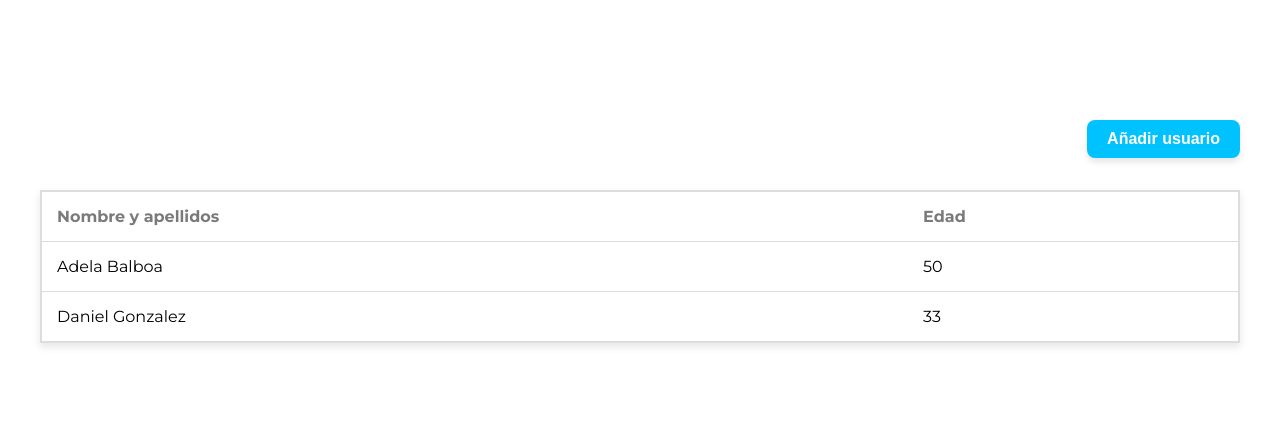
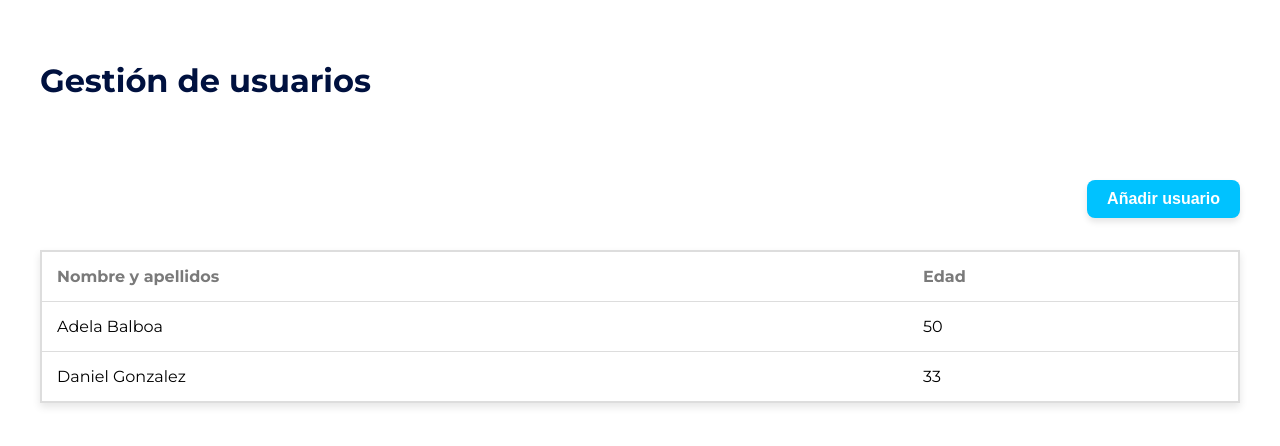
Before and after one commit to Michely05/gestion-usuarios, a Vue app: page / in a window 1280 px wide. Shown: the top 446 px of the page. Built offline with nearby package versions, Linux system fonts and the light colour scheme.

Commit message:
clean component styles

```diff
--- a/src/App.vue
+++ b/src/App.vue
@@ -1,22 +1,18 @@
 <script setup>
-import UserList from './components/UserList.vue';
-import UserForm from './components/UserForm.vue';
 import { RouterView } from 'vue-router';
 </script>
 
+
 <template>
   <div id="app">
-    <RouterView></RouterView>
+    <h1>Gestión de usuarios</h1>
+    <router-view></router-view>
   </div>
 </template>
 
+
 <style scoped>
-
 h1 {
   color: #00113f;
 }
-
-@media (min-width: 1024px) {
-
-}
 </style>
--- a/src/components/UserForm.vue
+++ b/src/components/UserForm.vue
@@ -20,6 +20,7 @@ const handleSubmit = async () => {
 };
 </script>
 
+
 <template>
     <div class="userForm-container">
         <form @submit.prevent="handleSubmit">
@@ -37,8 +38,8 @@ const handleSubmit = async () => {
     </div>
 </template>
 
+
 <style scoped>
-
 .userForm-container {
   max-width: 500px;
   margin: 5rem auto;
@@ -100,5 +101,4 @@ h2 {
 .submit-btn:hover {
   background-color: #4199be;
 }
-
 </style>
--- a/src/components/UserList.vue
+++ b/src/components/UserList.vue
@@ -29,8 +29,8 @@ const navigateToForm = () => {
 onMounted(() => {
   fetchUsers();
 });
+</script>
 
-</script>
 
 <template>
   <div class="userList-content">
@@ -54,8 +54,8 @@ onMounted(() => {
   </div>
 </template>
 
+
 <style scoped>
-
 .userList-content {
   margin: 5rem auto;
 }
@@ -103,5 +103,4 @@ td {
   border-top: 1px solid #ddd;
 }
 }
-
 </style>
--- a/src/main.js
+++ b/src/main.js
@@ -4,5 +4,5 @@ import App from './App.vue';
 import router from './router';
 
 createApp(App)
-.use(router)
-.mount('#app');
+  .use(router)
+  .mount('#app');
```
Also changed, not shown: src/assets/main.css (+0 -19 lines), src/router.js (+4 -4 lines).
